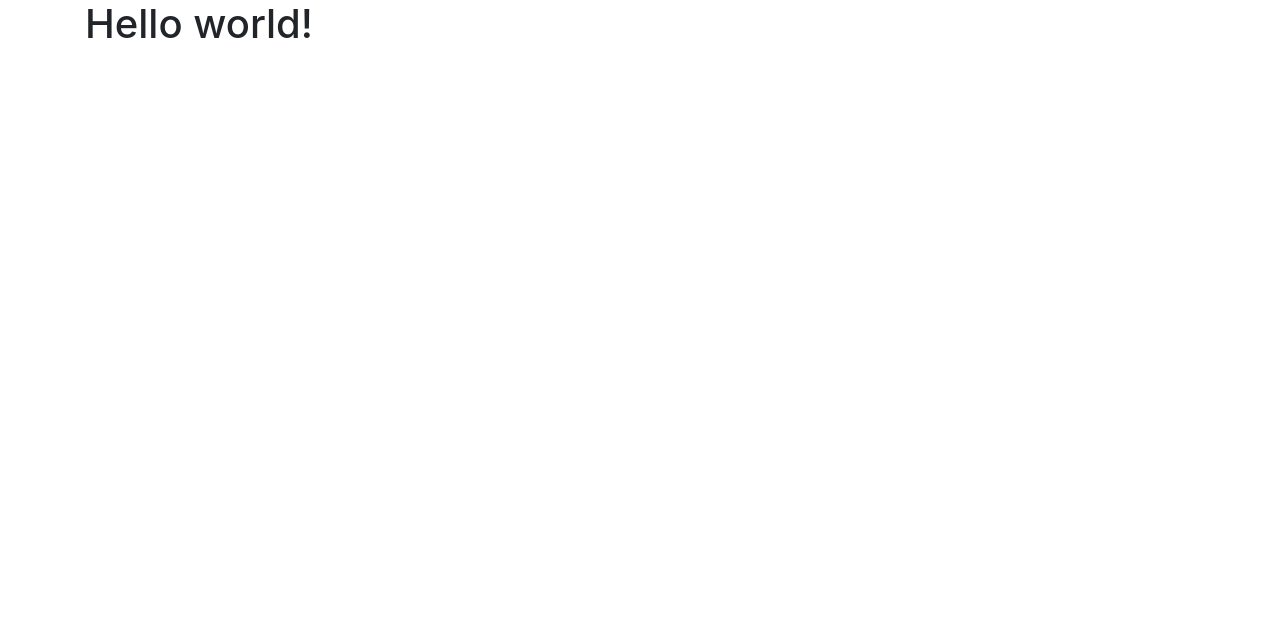
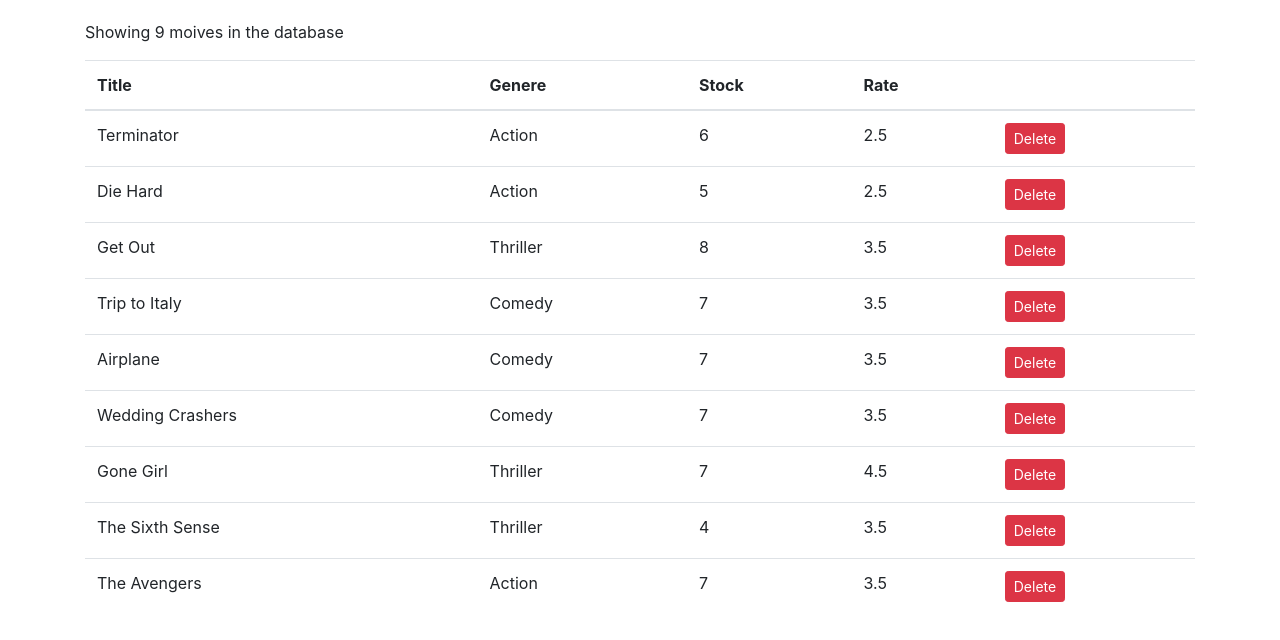
Before and after one commit to nishanthk2007/codewithme, a React (Create React App) app in the folder react-app/: page / in a window 1280 px wide. Shown: the top 640 px of the page. Built offline with nearby package versions, Linux system fonts and the light colour scheme.

Commit message:
reder movies in table and dynamic rendering

```diff
--- a/react-app/src/App.js
+++ b/react-app/src/App.js
@@ -1,12 +1,13 @@
 import React, { Component } from 'react';
-import logo from './logo.svg';
+// import logo from './logo.svg';
 import './App.css';
+import Movies from './components/movies';
 
 class App extends Component {
   render() {
     return (
       <main className="container">
-        <h1>Hello world!</h1>
+        <Movies/>
       </main>
     );
   }
--- /dev/null
+++ b/react-app/src/components/movies.jsx
@@ -0,0 +1,60 @@
+import React, { Component } from 'react';
+import { getMovies } from '../services/fakeMovieService';
+
+class Movies extends Component{
+    state = {
+        movies: getMovies(),
+        // count: getMovies().length
+    }
+
+    //using id and deleteMovie service
+    // handleDelete(id){
+    //     console.log(id);
+    //     // deleteMovie(id);
+    //     this.setState({count: this.state.count-1});
+    //     this.setState({movies: this.state.movies});
+    // }
+
+    //using filter method
+    handleDelete = movie => {
+        // this.setState({count: this.state.count-1});
+        const movies = this.state.movies.filter(m => m._id !== movie._id);
+        this.setState({ movies });
+    }
+
+    render(){
+        const { length: count } = this.state.movies;
+        if(count === 0) return <p>There are no movies in the database</p>
+        return(
+            <React.Fragment>
+                            <p>Showing {count} moives in the database</p>
+            <table className="table">
+            <thead>
+                <tr>
+                <th scope="col">Title</th>
+                <th scope="col">Genere</th>
+                <th scope="col">Stock</th>
+                <th scope="col">Rate</th>
+                <th></th>
+                </tr>
+            </thead>
+            <tbody>
+                    {this.state.movies.map(movie => (
+                        <tr  key={movie._id}>
+                        <td>{movie.title}</td>
+                        <td>{movie.genre.name}</td>
+                        <td>{movie.numberInStock}</td>
+                        <td>{movie.dailyRentalRate}</td>
+                        <td>
+                            <button onClick={() =>this.handleDelete(movie)} className="btn btn-danger btn-sm">Delete</button>
+                        </td>
+                    </tr>
+                    ))}
+            </tbody>
+            </table>
+            </React.Fragment>
+        );
+    }
+}
+
+export default Movies;
--- a/react-app/src/index.css
+++ b/react-app/src/index.css
@@ -1,6 +1,6 @@
 body {
   margin: 0;
-  padding: 0;
+  padding: 20px 0 0 0;
   font-family: -apple-system, BlinkMacSystemFont, "Segoe UI", "Roboto", "Oxygen",
     "Ubuntu", "Cantarell", "Fira Sans", "Droid Sans", "Helvetica Neue",
     sans-serif;
```
